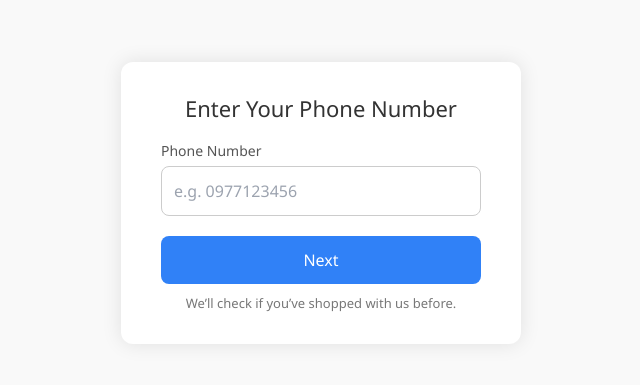
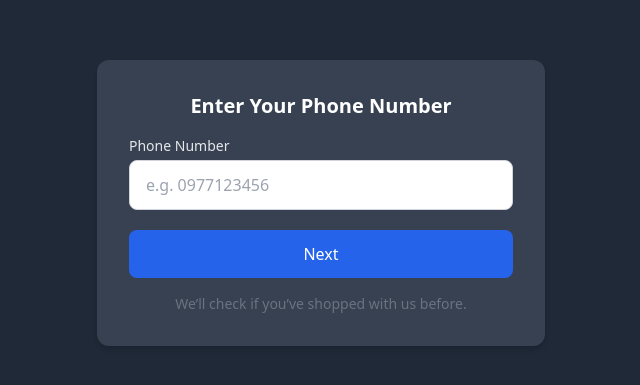
Before and after one commit to trybaeZm/inXource-payments, a React (Create React App) app: page /payment/1 in a window 1280 px wide. Shown: the part 197-582 px from the top of the page, without its empty margins (319-959 px from the left). Built offline with nearby package versions, Linux system fonts and the light colour scheme; no server answers; the database is empty.

Commit message:
configured payment

```diff
--- a/src/Pages/CustomerInfo.jsx
+++ b/src/Pages/CustomerInfo.jsx
@@ -1,7 +1,7 @@
 import Swal from 'sweetalert2';
 import React, { useState } from 'react';
 import PaymentService from '../api/payment';
-import { useLocation, useParams, useNavigate  } from 'react-router-dom';
+import { useLocation, useParams, useNavigate } from 'react-router-dom';
 
 const CustomerInfoForm = () => {
   const location = useLocation();
@@ -43,17 +43,23 @@ const CustomerInfoForm = () => {
 
 
   return (
-    <div style={styles.body}>
-      <div style={styles.formContainer}>
-        <h2 style={styles.heading}>Customer Details</h2>
-        <p style={styles.note}>
+    <div className='min-h-screen  py-10 flex flex-col items-center bg-gray-800 text-white'>
+      <div className=' max-w-md'>
+        <div className="text-center text-white text-3xl  font-semibold mb-5">
+          Customer Details
+        </div>
+        <p className="text-center text-white text-sm mb-5">
           Hi there! Since it’s your first time, we just need a few quick details to get to know you better.
           Don’t worry—this is a one-time request, and we won’t ask again.
         </p>
+      </div>
+      <div className=" w-full flex items-center justify-center p-4">
+        <div className="bg-gray-700 shadow-md p-8 rounded-xl w-full max-w-2xl">
+
           <form onSubmit={handleSubmit}>
-          <label style={styles.label} htmlFor="firstName">First Name</label>
+            <label className="block mt-4 mb-1 font-semibold text-[#e0f7fa]" htmlFor="firstName">First Name</label>
             <input
-            style={styles.input}
+              className="w-full p-3 rounded-md bg-[#415a77] text-white text-base focus:outline-none"
               type="text"
               id="firstName"
               name="firstName"
@@ -63,9 +69,9 @@ const CustomerInfoForm = () => {
               required
             />
 
-          <label style={styles.label} htmlFor="lastName">Last Name</label>
+            <label className="block mt-4 mb-1 font-semibold text-[#e0f7fa]" htmlFor="lastName">Last Name</label>
             <input
-            style={styles.input}
+              className="w-full p-3 rounded-md bg-[#415a77] text-white text-base focus:outline-none"
               type="text"
               id="lastName"
               name="lastName"
@@ -75,9 +81,9 @@ const CustomerInfoForm = () => {
               required
             />
 
-          <label style={styles.label} htmlFor="email">Email</label>
+            <label className="block mt-4 mb-1 font-semibold text-[#e0f7fa]" htmlFor="email">Email</label>
             <input
-            style={styles.input}
+              className="w-full p-3 rounded-md bg-[#415a77] text-white text-base focus:outline-none"
               type="email"
               id="email"
               name="email"
@@ -87,9 +93,11 @@ const CustomerInfoForm = () => {
               required
             />
 
-          <label style={styles.label} htmlFor="gender">Gender</label>
+            <div className='flex flex-wrap gap-4'>
+              <div className='grow'>
+                <label className="block mt-4 mb-1 font-semibold text-[#e0f7fa]" htmlFor="gender">Gender</label>
                 <select
-            style={styles.input}
+                  className="w-full p-3 rounded-md bg-[#415a77] text-white text-base focus:outline-none"
                   id="gender"
                   name="gender"
                   value={formData.gender}
@@ -101,10 +109,11 @@ const CustomerInfoForm = () => {
                   <option value="male">Male</option>
                   <option value="other">Other</option>
                 </select>
-
-          <label style={styles.label} htmlFor="location">Town or Province</label>
+              </div>
+              <div className='grow'>
+                <label className="block mt-4 mb-1 font-semibold text-[#e0f7fa]" htmlFor="location">Town or Province</label>
                 <select
-            style={styles.input}
+                  className="w-full p-3 rounded-md bg-[#415a77] text-white text-base focus:outline-none"
                   id="location"
                   name="location"
                   value={formData.location}
@@ -116,9 +125,20 @@ const CustomerInfoForm = () => {
                     <option key={index} value={town}>{town}</option>
                   ))}
                 </select>
-
-          <button type="submit" style={styles.button} disabled={loading}>{loading ? 'loading' : "Proceed to Payment"}</button>
+              </div>
+            </div>
+            <button
+              type="submit"
+              className={`mt-6 w-full py-3 rounded-md font-bold bg-blue-700 text-white transition duration-300 ${loading
+                ? ' opacity-50 cursor-not-allowed'
+                : ' hover:bg-[#0096c7] cursor-pointer'
+                }`}
+              disabled={loading}
+            >
+              {loading ? 'Loading...' : 'Proceed to Payment'}
+            </button>
           </form>
+        </div>
       </div>
     </div>
   );
@@ -136,64 +156,5 @@ const zambianTowns = [
   "Mufulira", "Shangombo", "Mutanda"
 ];
 
-const styles = {
-  body: {
-    backgroundColor: '#0d1b2a',
-    color: '#ffffff',
-    fontFamily: 'Arial, sans-serif',
-    minHeight: '100vh',
-    margin: 0,
-    padding: '10px',
-    display: 'flex',
-    justifyContent: 'center',
-    alignItems: 'center'
-  },
-  formContainer: {
-    backgroundColor: '#1b263b',
-    padding: '30px',
-    borderRadius: '12px',
-    width: '100%',
-    maxWidth: '400px'
-  },
-  heading: {
-    textAlign: 'center',
-    color: '#00b4d8',
-    marginBottom: '20px'
-  },
-  note: {
-    textAlign: 'center',
-    color: '#90e0ef',
-    fontSize: '0.95rem',
-    marginBottom: '20px'
-  },
-  label: {
-    display: 'block',
-    marginTop: '15px',
-    marginBottom: '5px',
-    fontWeight: 'bold',
-    color: '#e0f7fa'
-  },
-  input: {
-    width: '100%',
-    padding: '10px',
-    border: 'none',
-    borderRadius: '6px',
-    backgroundColor: '#415a77',
-    color: '#ffffff',
-    fontSize: '1rem'
-  },
-  button: {
-    marginTop: '20px',
-    width: '100%',
-    padding: '12px',
-    backgroundColor: '#00b4d8',
-    color: '#0d1b2a',
-    border: 'none',
-    borderRadius: '6px',
-    fontWeight: 'bold',
-    cursor: 'pointer',
-    transition: 'background-color 0.3s ease'
-  }
-};
 
 export default CustomerInfoForm;
--- a/src/Pages/PayForm.jsx
+++ b/src/Pages/PayForm.jsx
@@ -98,22 +98,30 @@ const PhoneVerification = () => {
   };
 
   return (
-    <div style={styles.body}>
-      <div style={styles.formContainer}>
+    <div className="font-sans bg-gray-800 flex justify-center items-center h-screen m-0">
+      <div className="bg-gray-700 text-white p-8 rounded-xl shadow-md max-w-md w-full">
         {companyInfo && (
           <div className="mt-4 mb-2 flex justify-center flex-col items-center">
             <img
-              src={companyInfo.logo_url ? companyInfo.logo_url : 'https://imageplaceholder.net/600x400/eeeeee/131313?text=Your+logo'}
+              src={
+                companyInfo.logo_url
+                  ? companyInfo.logo_url
+                  : 'https://imageplaceholder.net/600x400/eeeeee/131313?text=Your+logo'
+              }
               alt="Business Logo"
               className="h-28 w-28 rounded-full border border-gray-300 object-cover"
             />
-            <h2>{companyInfo.business_name}</h2>
+            <h2 className="mt-2 text-lg font-semibold">{companyInfo.business_name}</h2>
           </div>
         )}
-        <h2 style={styles.heading}>Enter Your Phone Number</h2>
-        <form onSubmit={handleSubmit}>
-          <div style={styles.formGroup}>
-            <label htmlFor="phone" style={styles.label}>Phone Number</label>
+        <h2 className="mb-4 text-xl text-center font-semibold">
+          Enter Your Phone Number
+        </h2>
+        <form className='' onSubmit={handleSubmit}>
+          <div className="mb-5">
+            <label htmlFor="phone" className="block text-sm text-gray-200 mb-1">
+              Phone Number
+            </label>
             <input
               type="tel"
               id="phone"
@@ -122,75 +130,25 @@ const PhoneVerification = () => {
               onChange={(e) => setPhone(e.target.value)}
               placeholder="e.g. 0977123456"
               required
-              style={styles.input}
+              className="w-full px-4 py-3 border border-gray-300 text-black rounded-lg text-base focus:outline-none focus:ring-2 focus:ring-blue-400"
             />
           </div>
-          <button type="submit" style={styles.button} disabled={loading}>
+          <button
+            type="submit"
+            disabled={loading}
+            className="w-full py-3 bg-blue-600 text-white rounded-lg text-base hover:bg-blue-700 transition-colors duration-200 disabled:opacity-50"
+          >
             {loading ? 'Checking...' : 'Next'}
           </button>
         </form>
-        <div style={styles.note}>We’ll check if you’ve shopped with us before.</div>
+        <div className="text-sm text-gray-500 mt-4 text-center">
+          We’ll check if you’ve shopped with us before.
+        </div>
       </div>
     </div>
   );
 };
 
-const styles = {
-  body: {
-    fontFamily: `'Segoe UI', Tahoma, Geneva, Verdana, sans-serif`,
-    backgroundColor: '#f9f9f9',
-    display: 'flex',
-    justifyContent: 'center',
-    alignItems: 'center',
-    height: '100vh',
-    margin: 0
-  },
-  formContainer: {
-    backgroundColor: '#fff',
-    padding: '30px 40px',
-    borderRadius: '12px',
-    boxShadow: '0 0 20px rgba(0,0,0,0.1)',
-    maxWidth: '400px',
-    width: '100%'
-  },
-  heading: {
-    marginBottom: '15px',
-    fontSize: '22px',
-    color: '#333',
-    textAlign: 'center'
-  },
-  formGroup: {
-    marginBottom: '20px'
-  },
-  label: {
-    display: 'block',
-    fontSize: '14px',
-    color: '#555',
-    marginBottom: '5px'
-  },
-  input: {
-    width: '100%',
-    padding: '12px',
-    border: '1px solid #ccc',
-    borderRadius: '8px',
-    fontSize: '16px'
-  },
-  button: {
-    width: '100%',
-    padding: '12px',
-    backgroundColor: '#3081f7',
-    color: 'white',
-    border: 'none',
-    borderRadius: '8px',
-    fontSize: '16px',
-    cursor: 'pointer'
-  },
-  note: {
-    fontSize: '13px',
-    color: '#777',
-    marginTop: '10px',
-    textAlign: 'center'
-  }
-};
+
 
 export default PhoneVerification;
--- a/src/Pages/ProductForm.jsx
+++ b/src/Pages/ProductForm.jsx
@@ -108,7 +108,7 @@ const ProductSelectionForm = () => {
       }
     }).then((result) => {
       if (result.isConfirmed) {
-        navigation('/');
+        // navigation('/');
       }
     });
   };
@@ -119,146 +119,87 @@ const ProductSelectionForm = () => {
 
 
   return (
-    <div style={styles.body}>
-      <div style={styles.formContainer}>
+    <div className="bg-gray-800 text-white font-sans h-screen m-0 flex justify-center items-center">
+      <div className="bg-gray-700 p-8 rounded-xl shadow-md w-full max-w-md">
         {company && (
           <div className="mt-4 flex justify-center">
             <img
-              src={company.logo_url ? company.logo_url : 'https://imageplaceholder.net/600x400/eeeeee/131313?text=Your+logo'}
+              src={
+                company.logo_url
+                  ? company.logo_url
+                  : 'https://imageplaceholder.net/600x400/eeeeee/131313?text=Your+logo'
+              }
               alt="Business Logo"
               className="h-28 w-28 rounded-full border border-gray-300 object-cover mb-5"
             />
           </div>
         )}
-        <h2 style={styles.heading}>Select Product</h2>
+        <h2 className="text-center text-[#00b4d8] mb-5 text-xl font-semibold">Select Product</h2>
         <form onSubmit={handleSubmit}>
-          <label style={styles.label} htmlFor="productId">Product</label>
+          <label htmlFor="productId" className="block mt-4 mb-1 font-bold text-[#e0f7fa]">
+            Product
+          </label>
           <select
-            style={styles.input}
+            id="productId"
             name="productId"
-            id="productId"
             value={formData.productId}
             onChange={handleChange}
             required
+            className="w-full px-3 py-2 rounded-md bg-[#415a77] text-white text-base focus:outline-none"
           >
             <option value="">-- Select a Product --</option>
-            {companyProducts && companyProducts.map(product => (
-              <option key={product.id} value={product.id}>
-                {product.name} - ZMW {product.price}
-              </option>
-            ))}
+            {companyProducts &&
+              companyProducts.map((product) => (
+                <option key={product.id} value={product.id}>
+                  {product.name} - ZMW {product.price}
+                </option>
+              ))}
           </select>
 
-          <label style={styles.label} htmlFor="quantity">Quantity</label>
+          <label htmlFor="quantity" className="block mt-4 mb-1 font-bold text-[#e0f7fa]">
+            Quantity
+          </label>
           <input
-            style={styles.input}
             type="number"
+            id="quantity"
             name="quantity"
-            id="quantity"
             value={formData.quantity}
             onChange={handleChange}
             min="1"
             required
+            className="w-full px-3 py-2 rounded-md bg-[#415a77] text-white text-base focus:outline-none"
           />
 
-          <label style={styles.label} htmlFor="quantity">Delivery Location (optional)</label>
+          <label htmlFor="location" className="block mt-4 mb-1 font-bold text-[#e0f7fa]">
+            Delivery Location (optional)
+          </label>
           <input
-            style={styles.input}
             type="text"
+            id="location"
             name="location"
-            id="location"
             value={formData.location}
             onChange={handleChange}
-            min="1"
+            className="w-full px-3 py-2 rounded-md bg-[#415a77] text-white text-base focus:outline-none"
           />
 
-          <p style={{ color: '#90e0ef', marginTop: '10px' }}>
+          <p className="text-[#90e0ef] mt-3">
             Total Price: <strong>ZMW {totalPrice.toFixed(2)}</strong>
           </p>
 
           <button
             type="submit"
-            style={{
-              ...styles.button,
-              ...(loading ? styles.buttonDisabled : {}),
-            }}
-            onMouseOver={(e) => {
-              if (!loading) e.currentTarget.style.backgroundColor = styles.buttonHover.backgroundColor;
-            }}
-            onMouseOut={(e) => {
-              if (!loading) e.currentTarget.style.backgroundColor = styles.button.backgroundColor;
-            }}
             disabled={loading}
+            className={`mt-5 w-full py-3 rounded-md font-bold transition-colors duration-300 ${loading
+                ? 'bg-[#80d0e3] text-[#0d1b2a] opacity-70 cursor-not-allowed'
+                : 'bg-[#00b4d8] text-[#0d1b2a] hover:bg-[#009ac1] cursor-pointer'
+              }`}
           >
             {loading ? 'Placing order...' : 'Place Order'}
           </button>
-
         </form>
       </div>
     </div>
   );
 };
 
-const styles = {
-  body: {
-    backgroundColor: '#0d1b2a',
-    color: '#ffffff',
-    fontFamily: 'Arial, sans-serif',
-    height: '100vh',
-    margin: 0,
-    display: 'flex',
-    justifyContent: 'center',
-    alignItems: 'center'
-  },
-  formContainer: {
-    backgroundColor: '#1b263b',
-    padding: '30px',
-    borderRadius: '12px',
-    boxShadow: '0 0 15px rgba(0, 255, 255, 0.2)',
-    width: '100%',
-    maxWidth: '400px'
-  },
-  heading: {
-    textAlign: 'center',
-    color: '#00b4d8',
-    marginBottom: '20px'
-  },
-  label: {
-    display: 'block',
-    marginTop: '15px',
-    marginBottom: '5px',
-    fontWeight: 'bold',
-    color: '#e0f7fa'
-  },
-  input: {
-    width: '100%',
-    padding: '10px',
-    border: 'none',
-    borderRadius: '6px',
-    backgroundColor: '#415a77',
-    color: '#ffffff',
-    fontSize: '1rem'
-  },
-  button: {
-    marginTop: '20px',
-    width: '100%',
-    padding: '12px',
-    backgroundColor: '#00b4d8',
-    color: '#0d1b2a',
-    border: 'none',
-    borderRadius: '6px',
-    fontWeight: 'bold',
-    cursor: 'pointer',
-    transition: 'background-color 0.3s ease'
-  },
-  buttonHover: {
-    backgroundColor: '#009ac1'
-  },
-  buttonDisabled: {
-    backgroundColor: '#80d0e3',
-    cursor: 'not-allowed',
-    opacity: 0.7
-  }
-};
-
 export default ProductSelectionForm;
--- a/src/api/payment.js
+++ b/src/api/payment.js
@@ -169,6 +169,7 @@ class Payment {
   }
 
   async processPayment(payload) {
+    console.log("Processing payment with payload:", payload);
     const [firstName = "", ...rest] = (payload?.userDetails.name || "").split(
       " "
     );
```
Lines whose indentation alone changed are shown as unchanged.
